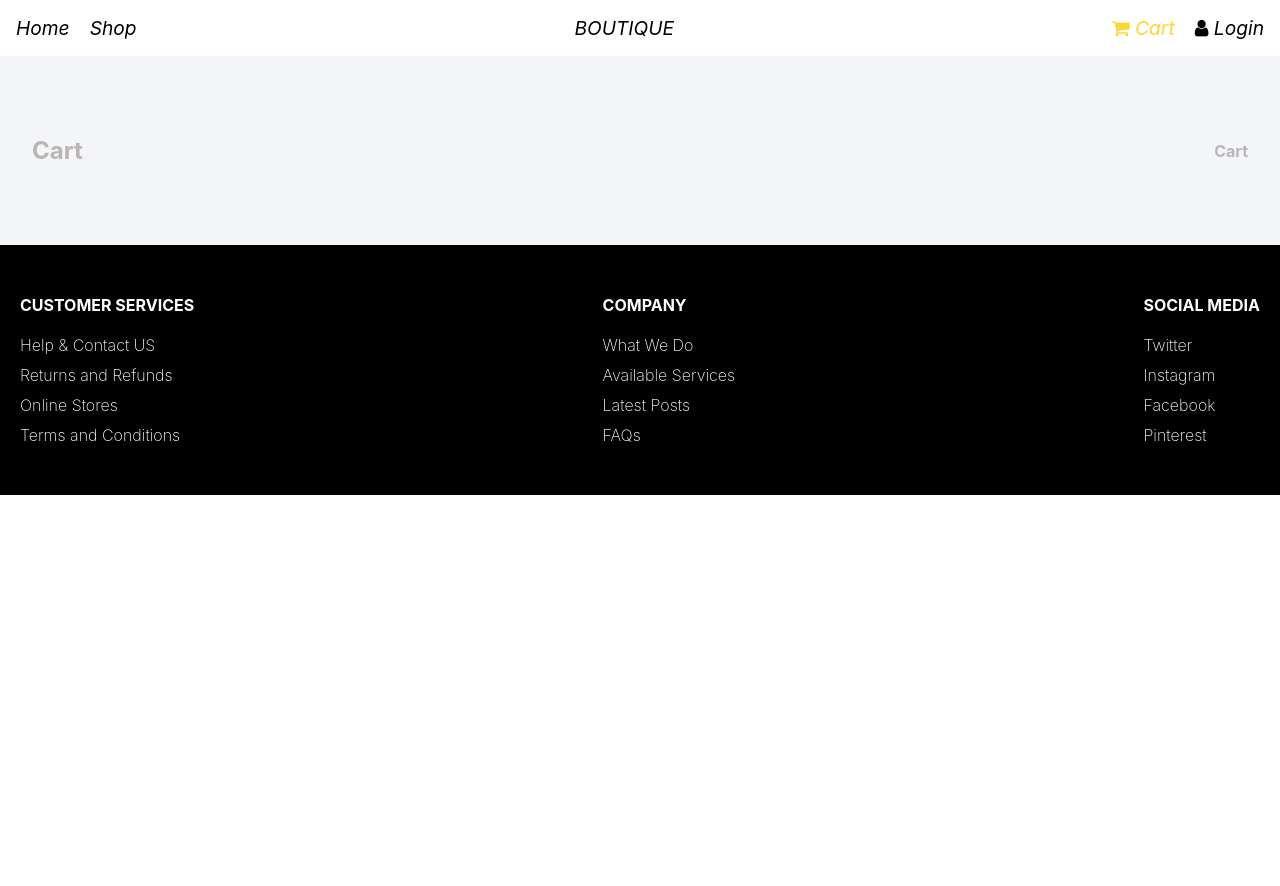
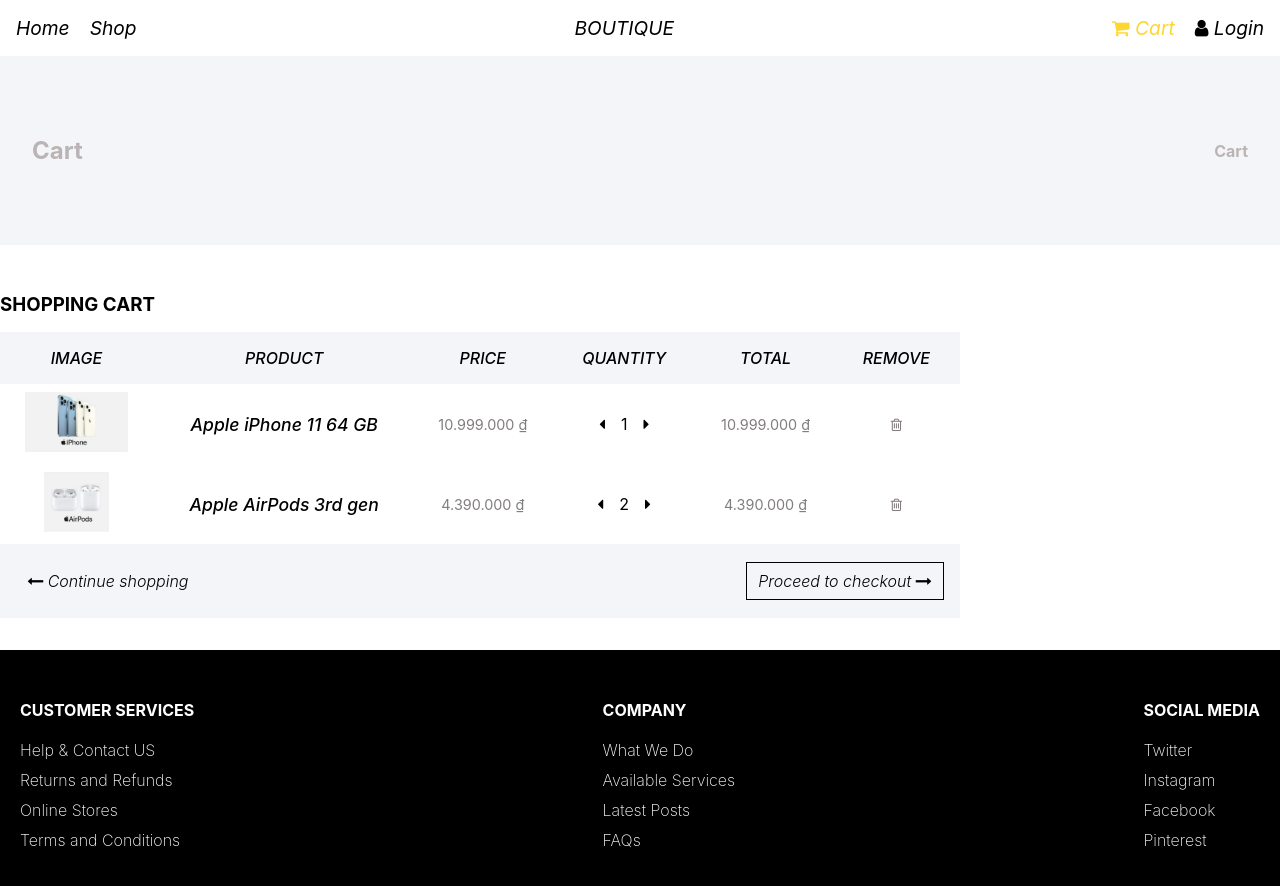
Before and after one commit to hieuphan07/React-Apple-store, a React (Create React App) app: page /cart in a window 1280 px wide. Shown: the top 886 px of the page. Before the commit the page ends 800 px from the top, so only its background shows below. Built offline with nearby package versions, Linux system fonts and the light colour scheme.

Commit message:
Add UI for ShoppingCart

```diff
--- /dev/null
+++ b/src/components/Cart/Item.js
@@ -0,0 +1,47 @@
+import React from 'react';
+
+import classes from './Item.module.css';
+
+const formatter = new Intl.NumberFormat("de-DE", {
+  style: "currency",
+  currency: "VND",
+});
+
+const Item = ({ image, name, price, quantity }) => {
+  return (
+    <tr className={classes.item}>
+      <td
+        align='center'
+        className={classes.image}>
+        <img src={image} />
+      </td>
+      <td
+        align='center'
+        className={classes.name}>{name}
+      </td>
+      <td
+        align='center'
+        className={classes.price}>{formatter.format(price)}
+      </td>
+      <td
+        align='center'
+        className={classes.quantity}>
+        <i className='fa fa-caret-left' />
+        <span>{quantity}</span>
+        <i className='fa fa-caret-right' />
+      </td>
+      <td
+        align='center'
+        className={classes.amount}>
+        {formatter.format(price)}
+      </td>
+      <td
+        align='center'
+        className={classes.remove}>
+        <i className='fa fa-trash-o' />
+      </td>
+    </tr>
+  )
+}
+
+export default Item
--- /dev/null
+++ b/src/components/Cart/Item.module.css
@@ -0,0 +1,35 @@
+.item td {
+  padding: 0.5rem;
+}
+
+.image img {
+  height: 60px;
+  width: auto;
+}
+
+.name {
+  font-weight: 500;
+  font-style: italic;
+  font-size: 1.1rem;
+}
+
+.price,
+.quantity,
+.amount,
+.remove {
+  font-size: 0.9rem;
+  color: var(--grey-dark);
+}
+
+.quantity {
+  color: #000;
+  font-size: 1rem;
+}
+
+.quantity span {
+  margin: 0 1rem;
+}
+
+.quantity i, .remove i {
+  cursor: pointer;
+}
--- /dev/null
+++ b/src/components/Cart/ItemTable/Tfoot.js
@@ -0,0 +1,36 @@
+import React from 'react';
+import { useNavigate } from 'react-router-dom';
+
+import classes from './Tfoot.module.css'
+
+const Tfoot = () => {
+  const navigate = useNavigate();
+  const goToCheckout = (e) => {
+    e.preventDefault();
+    navigate('/checkout');
+  }
+  const goToShop = (e) => {
+    e.preventDefault();
+    navigate('/shop');
+  }
+  return (
+    <tr className={classes.tfoot}>
+      <th
+        colspan='3'
+        align='left'>
+        <span onClick={goToShop}>
+          <i className='fa fa-long-arrow-left' /> Continue shopping
+        </span>
+      </th>
+      <th
+        colspan='3'
+        align='right'>
+        <span onClick={goToCheckout}>
+          Proceed to checkout <i className='fa fa-long-arrow-right' />
+        </span>
+      </th>
+    </tr>
+  )
+}
+
+export default Tfoot
--- /dev/null
+++ b/src/components/Cart/ItemTable/Tfoot.module.css
@@ -0,0 +1,14 @@
+tfoot th{
+  font-weight: 300;
+  padding: 1.7rem 1rem;
+  font-style: italic;
+}
+
+tfoot span {
+  padding: 0.5rem 0.7rem;
+  cursor: pointer;
+}
+
+tfoot th:last-of-type span {
+  border: 1px solid #000;
+}
--- /dev/null
+++ b/src/components/Cart/ItemTable/Thead.js
@@ -0,0 +1,18 @@
+import React from 'react';
+
+import classes from './Thead.module.css'
+
+const Thead = () => {
+  return (
+    <tr className={classes.thead}>
+      <th>IMAGE</th>
+      <th>PRODUCT</th>
+      <th>PRICE</th>
+      <th>QUANTITY</th>
+      <th>TOTAL</th>
+      <th>REMOVE</th>
+    </tr>
+  )
+}
+
+export default Thead
--- /dev/null
+++ b/src/components/Cart/ItemTable/Thead.module.css
@@ -0,0 +1,5 @@
+.thead th {
+  padding: 1rem;
+  font-style: italic;
+  font-weight: 500;
+}
--- a/src/components/Cart/ShoppingCart.js
+++ b/src/components/Cart/ShoppingCart.js
@@ -1,14 +1,57 @@
-import React from 'react'
+import React from 'react';
 
+import prod1 from '../../images/product_1.png';
+import prod5 from '../../images/product_5.png';
 import BannerNavigation from '../../components/BannerNavigation';
+import Thead from './ItemTable/Thead';
+import Tfoot from './ItemTable/Tfoot';
+import Item from './Item';
 
 import classes from './ShoppingCart.module.css';
+
+const DUMMY_ITEMS = [
+  {
+    id: "p1",
+    image: prod1,
+    name: "Apple iPhone 11 64 GB",
+    price: "10999000",
+    quantity: 1
+  },
+  {
+    id: 'p2',
+    image: prod5,
+    name: "Apple AirPods 3rd gen",
+    price: "4390000",
+    quantity: 2
+  }
+]
+
+const items = DUMMY_ITEMS.map(item =>
+  <Item
+    key={item.id}
+    image={item.image}
+    name={item.name}
+    price={item.price}
+    quantity={item.quantity} />
+)
 
 const ShoppingCart = () => {
 
   return (
     <div className={classes.cart}>
       <BannerNavigation title='Cart' navigation='Cart' />
+      <h3>SHOPPING CART</h3>
+      <table>
+        <thead>
+          <Thead />
+        </thead>
+        <tbody>
+          {items}
+        </tbody>
+        <tfoot>
+          <Tfoot />
+        </tfoot>
+      </table>
     </div>
   )
 }
--- a/src/components/Cart/ShoppingCart.module.css
+++ b/src/components/Cart/ShoppingCart.module.css
@@ -1,4 +1,19 @@
 .cart {
   max-width: var(--max-w);
   margin: 0 auto;
+  margin-bottom: 2rem;
 }
+
+.cart h3 {
+  margin-top: 3rem;
+  margin-bottom: 1rem;
+}
+
+.cart table {
+  width: 75%;
+  border-collapse: collapse;
+}
+
+thead, tfoot {
+  background-color: var(--main-grey);
+}
```
